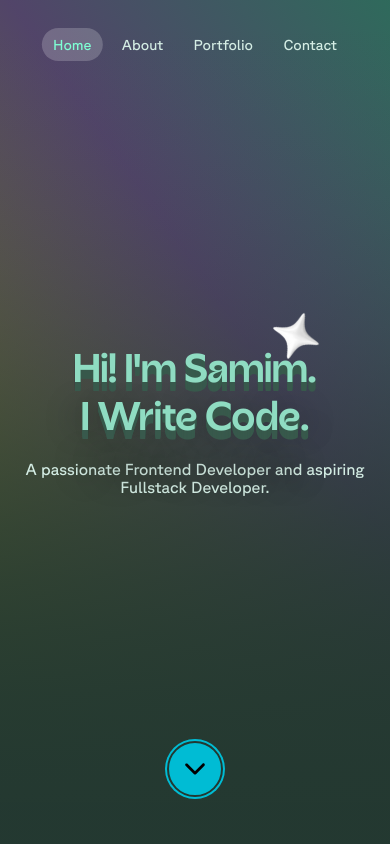
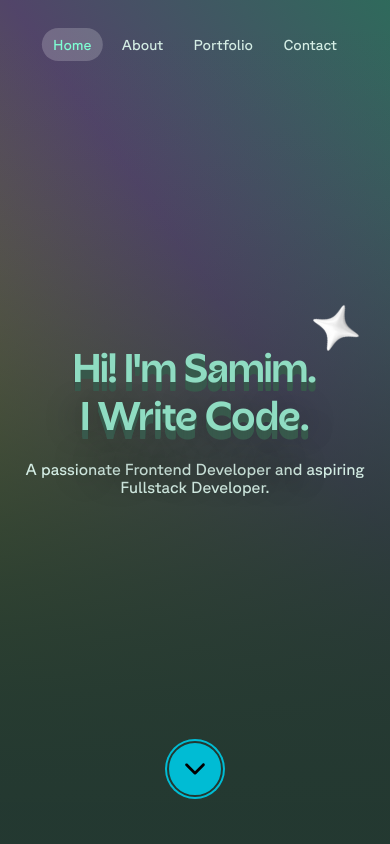
Before and after one commit to samimaktar-coder/personal-portfolio, a React (Vite) app: page / in a window 390 px wide. Shown: the top 844 px of the page. Built offline with nearby package versions, Linux system fonts and the light colour scheme.

Commit message:
Update some alignmet

```diff
--- a/src/components/home/home.css
+++ b/src/components/home/home.css
@@ -70,13 +70,13 @@
 
 .home__heading .star_1 {
     top: -3rem;
-    right: -3rem;
+    right: -5rem;
     animation: clockwise 8s infinite linear;
 }
 
 .home__heading .star_2 {
     bottom: -3.5rem;
-    left: -6rem;
+    left: -8rem;
     animation: anticlockwise 8s infinite linear;
 }
 
@@ -230,7 +230,7 @@
 
     .home__heading .star_1 {
         top: -4rem;
-        right: -1rem;
+        right: -4rem;
     }
 
     .wrapper {
@@ -255,12 +255,6 @@
     .home__content p {
         font-size: 1rem;
     }
-
-    .home__heading .star_1 {
-        width: 4.5rem;
-        top: -3rem;
-        right: 2rem;
-    }
 }
 
 @media screen and (max-width:460px) {
@@ -271,8 +265,8 @@
 
     .home__heading .star_1 {
         width: 3.5rem;
-        top: -2.5rem;
-        right: -.5rem;
+        top: -3rem;
+        right: -3rem;
     }
 }
 
```
